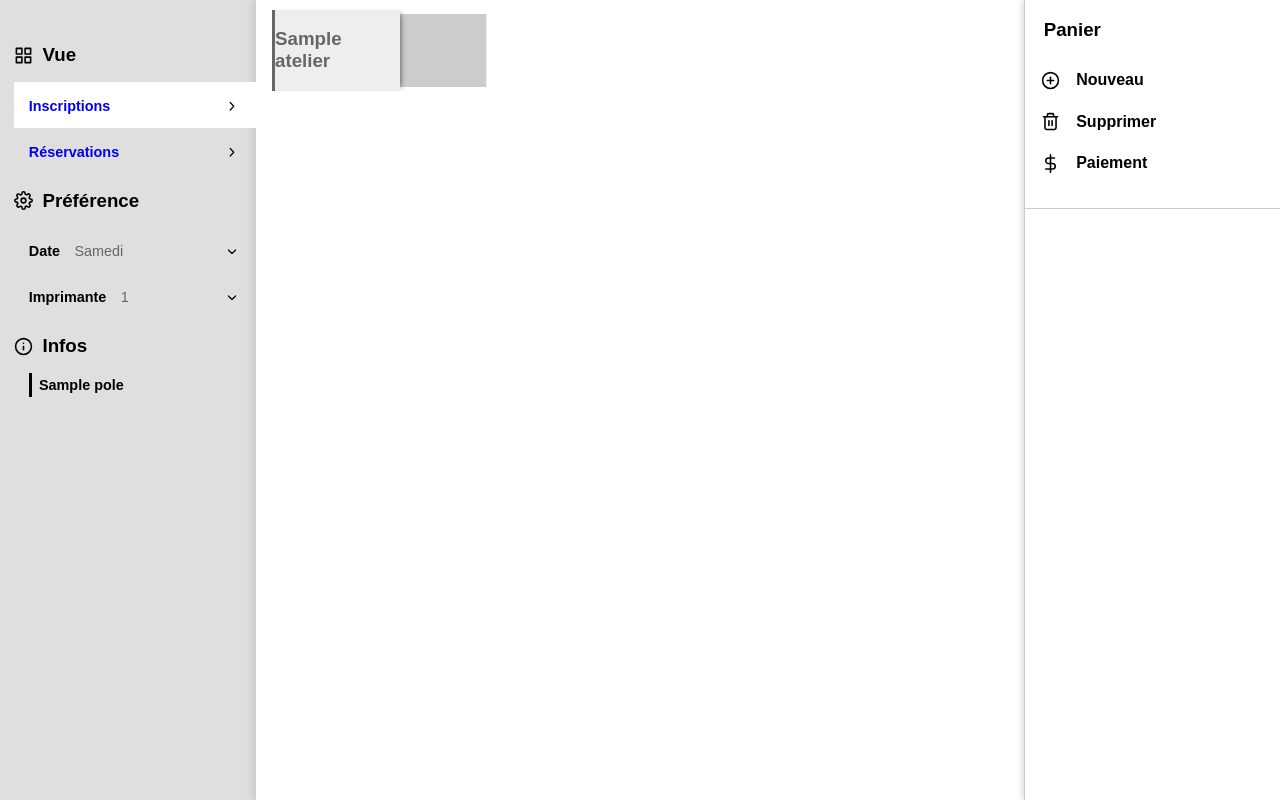
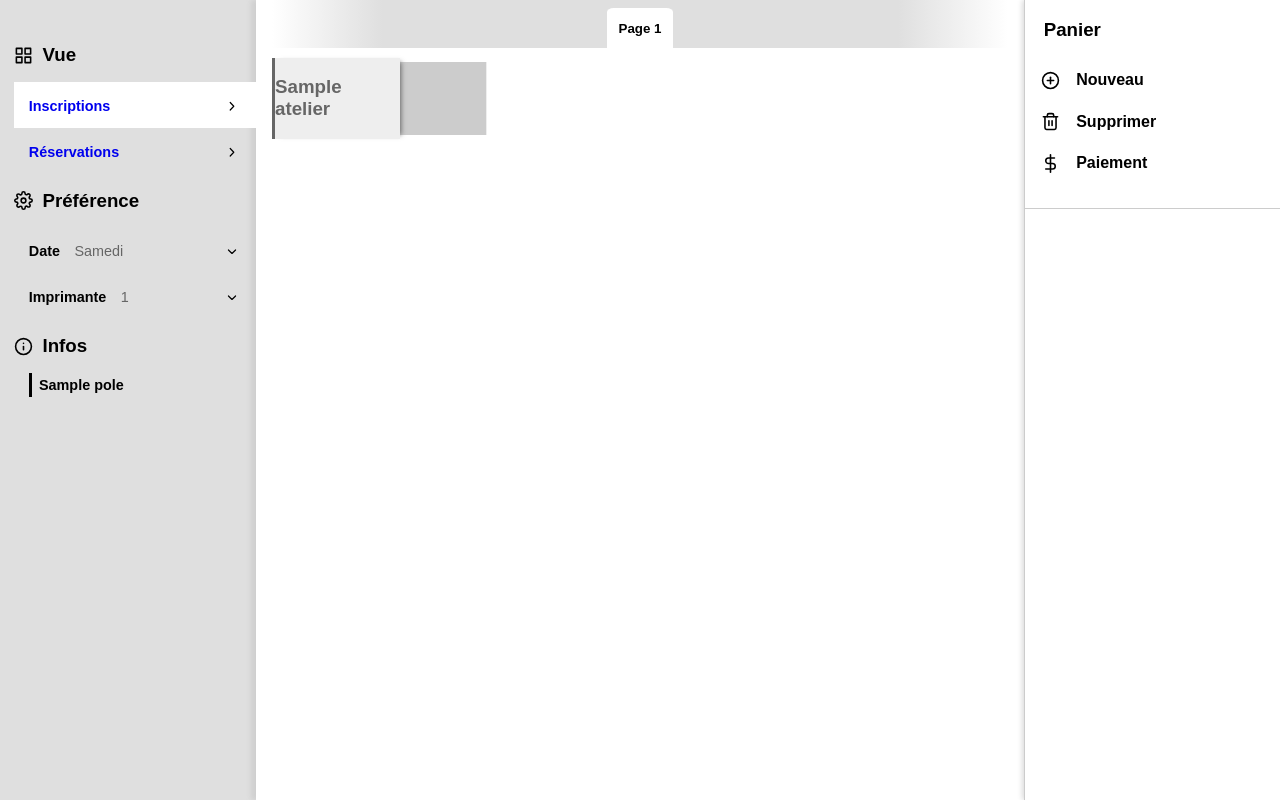
Before and after one commit to Dorsug/tickets, a Flask app: template tickets/templates/index.html in a window 1280 px wide. Run offline with Flask 3, Linux system fonts and the light colour scheme; the template is opened without the code that fills it: most values are stand-ins (such as "Sample title", 1, 10 or a date in 2020).

Commit message:
Add pagination

```diff
--- a/tickets/server.py
+++ b/tickets/server.py
@@ -6,6 +6,7 @@ import flask
 from . import db
 from . import utils
 import sqlite3
+import math
 
 from itertools import groupby, islice
 
--- a/tickets/static/css/index.css
+++ b/tickets/static/css/index.css
@@ -1,6 +1,41 @@
 .menu_inscriptions {
   background-color: white;
 }
+
+/* pages */
+
+#pageSelector {
+  height: 3em;
+  /* box-shadow: inset 0px -5px 5px -4px #666; */
+  background: linear-gradient(.25turn, white, #dfdfdf 15%, #dfdfdf 85%, white);
+  text-align: center;
+}
+
+.pageButton {
+  border: none;
+  background-color: #ccc;
+  position: relative;
+  height: 3em;
+  width: 5em;
+  font-weight: bold;
+  position: relative;
+  bottom: -0.6em;
+  margin: 0 0.5em;
+  border-radius: 10% 10% 0 0;
+}
+
+.pageButton[data-pagenumber="0"] {
+  background-color: white;
+}
+
+.page {
+  display: none;
+}
+
+.page[data-pagenumber="0"] {
+  display: block;
+}
+
 /* main */
 .atelier, .temps {
   display: flex;
--- a/tickets/static/js/client.js
+++ b/tickets/static/js/client.js
@@ -186,6 +186,18 @@ function selectDescription(el) {
 
 }
 
+function showPage(el) {
+    for (page of document.querySelectorAll('.page')) {
+        page.style.display = 'none';
+    }
+    document.querySelector('.page[data-pagenumber = "' + el.dataset.pagenumber + '"]').style.display = 'block';
+
+    for (page of document.querySelectorAll('.pageButton')) {
+        page.style.backgroundColor = 'var(--c3)';
+    }
+    document.querySelector('.pageButton[data-pagenumber = "' + el.dataset.pagenumber + '"]').style.backgroundColor = 'white';
+}
+
 /* Run at application start to set defaults */
 
 /*
--- a/tickets/templates/index.html
+++ b/tickets/templates/index.html
@@ -1,7 +1,17 @@
 {% extends "base.html" %}
 {% block styles %}<link rel="stylesheet" href="{{ url_for('static', filename='css/index.css') }}">{% endblock %}
 {% block main %}
-  {% for atelier in ateliers %}
+{% set number_of_pages = range(ceil(len(ateliers) / item_per_pages)) %}
+  <div id="pageSelector">
+    {% for page_number in number_of_pages %}
+    <button class=pageButton onclick=showPage(this) data-pagenumber={{ page_number }}>
+      Page {{ page_number + 1 }}
+    </button>
+    {% endfor %}
+  </div>
+  {% for page_number in number_of_pages %}
+    <div class=page data-pagenumber={{ page_number }}>
+    {% for atelier in ateliers[page_number * item_per_pages:(page_number + 1) * item_per_pages] %}
       <div class="temps">
         <div class="horaire_head"></div>
         {% if loop.index is odd and not loop.first %}
@@ -38,6 +48,8 @@
         <div class="description">
           {{ atelier.description }}
         </div>
+      </div>
+    {% endfor %}
     </div>
   {% endfor %}
 {% endblock %}
```
Also changed, not shown: tickets/__init__.py (+7 -0 lines), tickets/cli.py (+12 -2 lines). Lines whose indentation alone changed are shown as unchanged.
